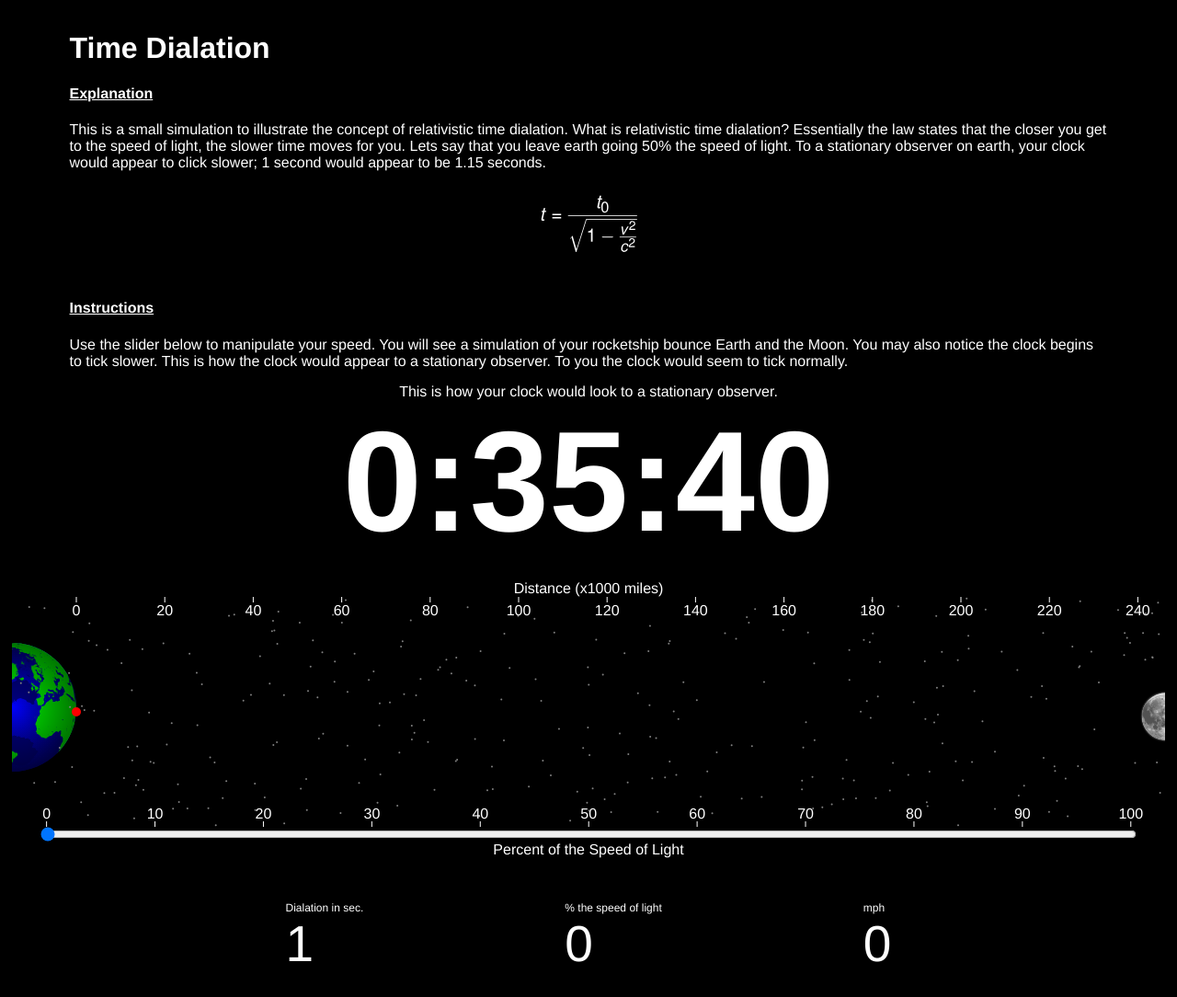
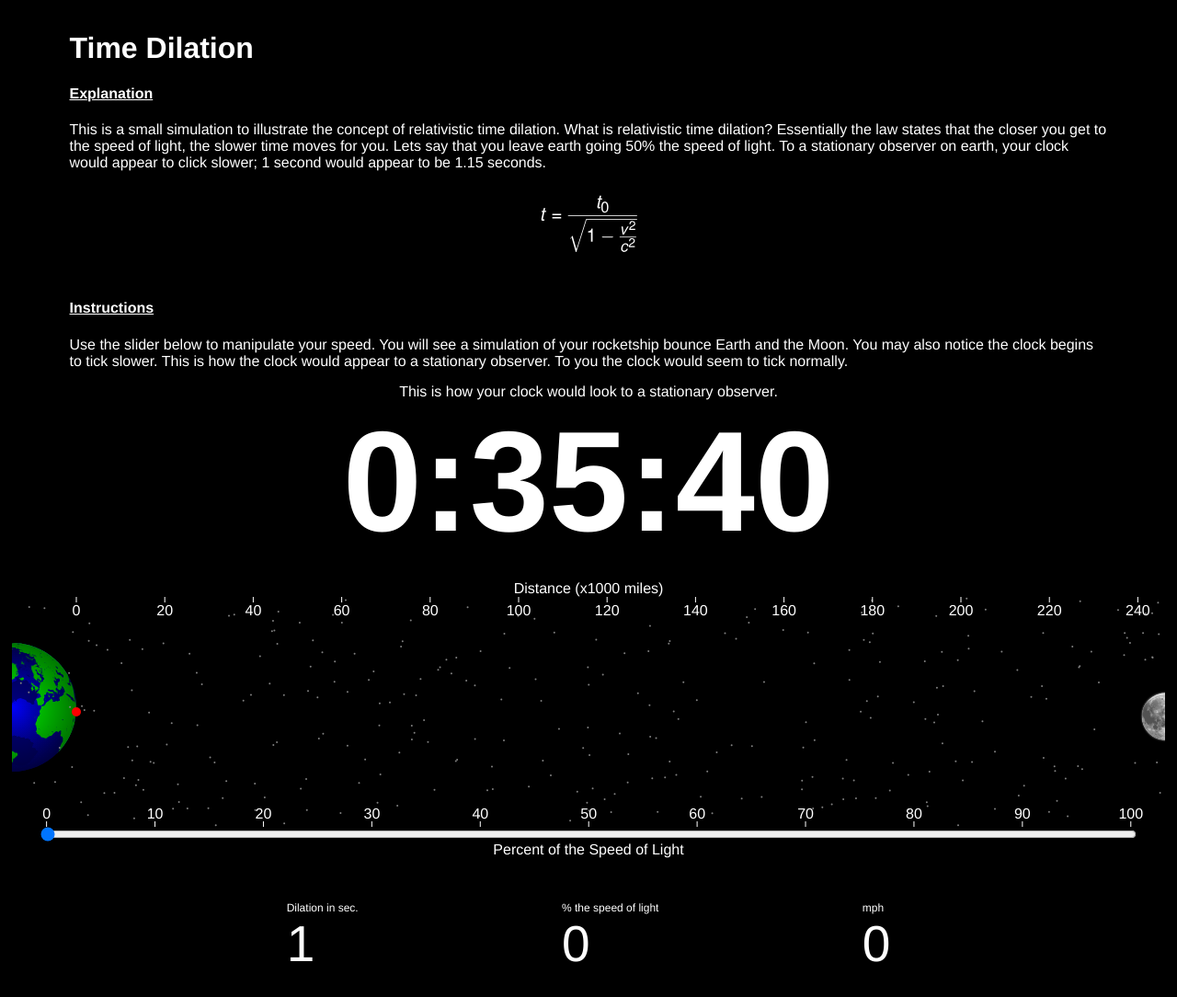
Before and after one commit to chalupagrande/time, a plain HTML site: page index.html in a window 1280 px wide. Shown: the whole page at 92% size. Drawn offline with Linux system fonts and the light colour scheme.

Commit message:
typo changes

```diff
--- a/index.html
+++ b/index.html
@@ -81,9 +81,9 @@
 <body>
   <div class="wrapper">
     <div class="explanation">
-      <h1>Time Dialation</h1>
+      <h1>Time Dilation</h1>
       <h4>Explanation</h4>
-      <p>This is a small simulation to illustrate the concept of relativistic time dialation. What is relativistic time dialation? Essentially the law states that the closer you get to the speed of light, the slower time moves for you. Lets say that you leave earth going 50% the speed of light. To a stationary observer on earth, your clock would appear to click slower; 1 second would appear to be 1.15 seconds.</p>
+      <p>This is a small simulation to illustrate the concept of relativistic time dilation. What is relativistic time dilation? Essentially the law states that the closer you get to the speed of light, the slower time moves for you. Lets say that you leave earth going 50% the speed of light. To a stationary observer on earth, your clock would appear to click slower; 1 second would appear to be 1.15 seconds.</p>
 
       <div class="equation"><img src="equation.svg" alt="equation" ></div>
       <h4>Instructions</h4>
@@ -103,7 +103,7 @@
     <p>Percent of the Speed of Light</p>
     <div class="stats">
       <div class="stat">
-        <p>Dialation in sec.</p>
+        <p>Dilation in sec.</p>
         <span id="diaVal">1</span>
       </div>
       <div class="stat shrink">
```
